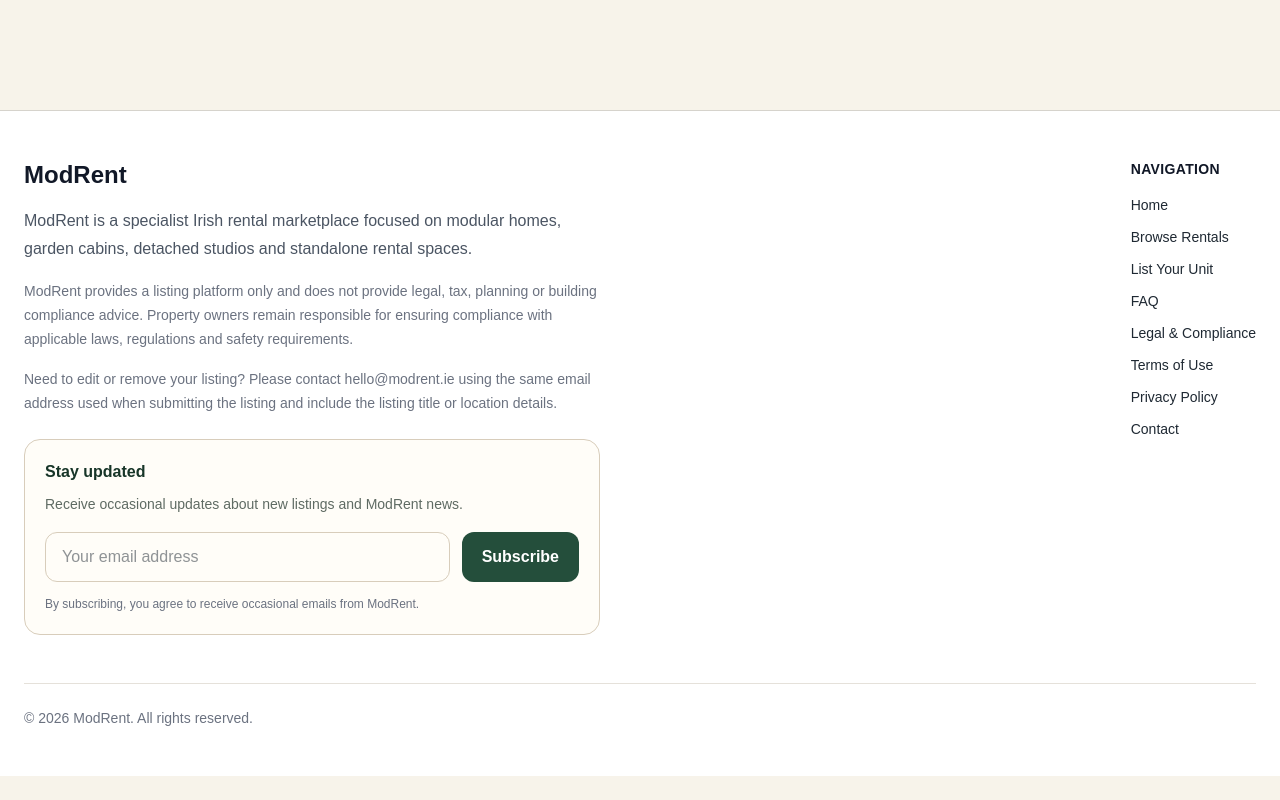
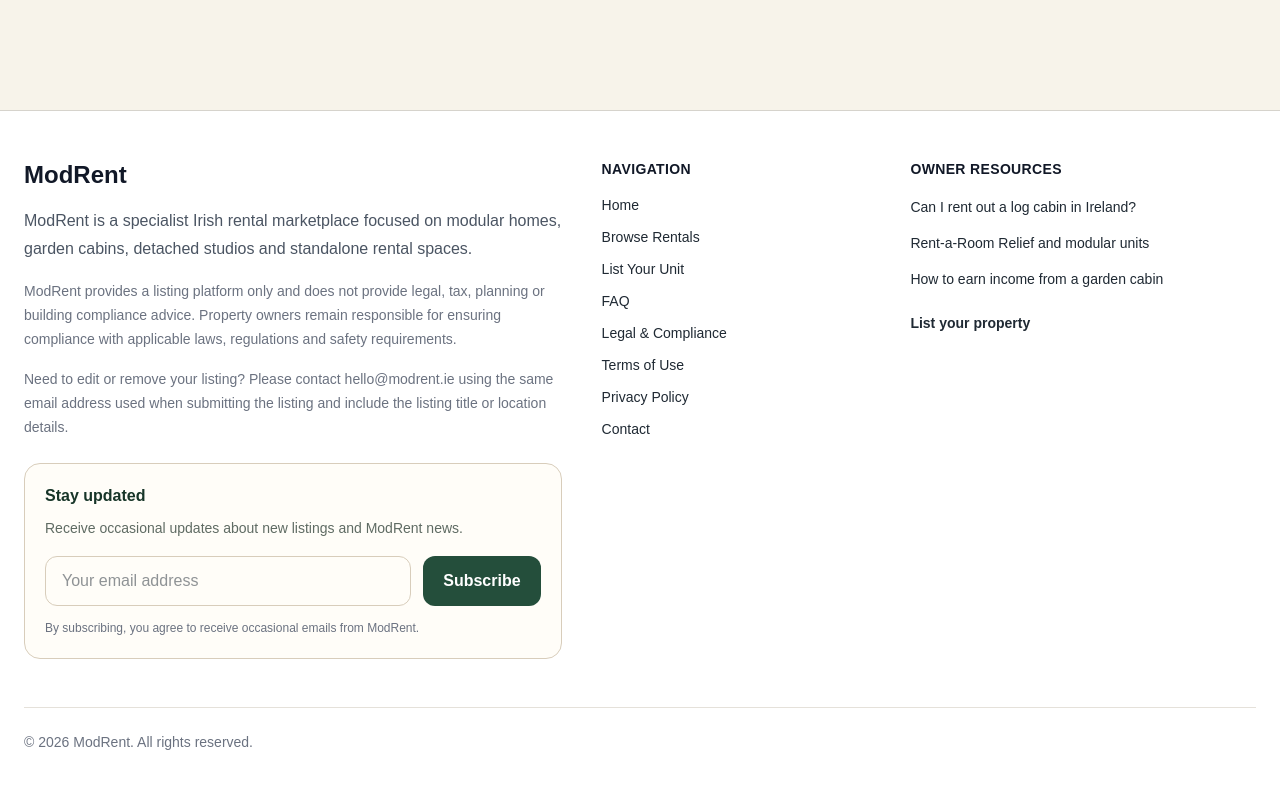
Before and after one commit to ZD12393/modrent, a Next.js app: page / in a window 1280 px wide. Shown: the part 2675-3475 px from the top of the page. Before the commit the page ends 3451 px from the top, so only its background shows below. Built offline with nearby package versions, Linux system fonts and the light colour scheme.

Commit message:
add footer owner resource links

```diff
--- a/app/layout.tsx
+++ b/app/layout.tsx
@@ -26,45 +26,27 @@
             </Link>
 
             <nav className="hidden items-center gap-6 text-sm font-medium md:flex">
-              <Link
-                href="/"
-                className="text-[#111827] transition hover:text-[#4b5563]"
-              >
+              <Link href="/" className="text-[#111827] transition hover:text-[#4b5563]">
                 Home
               </Link>
 
-              <Link
-                href="/listings"
-                className="text-[#111827] transition hover:text-[#4b5563]"
-              >
+              <Link href="/listings" className="text-[#111827] transition hover:text-[#4b5563]">
                 Browse Rentals
               </Link>
 
-              <Link
-                href="/create"
-                className="text-[#111827] transition hover:text-[#4b5563]"
-              >
+              <Link href="/create" className="text-[#111827] transition hover:text-[#4b5563]">
                 List Your Unit
               </Link>
 
-              <Link
-                href="/faq"
-                className="text-[#111827] transition hover:text-[#4b5563]"
-              >
+              <Link href="/faq" className="text-[#111827] transition hover:text-[#4b5563]">
                 FAQ
               </Link>
 
-              <Link
-                href="/legal"
-                className="text-[#111827] transition hover:text-[#4b5563]"
-              >
+              <Link href="/legal" className="text-[#111827] transition hover:text-[#4b5563]">
                 Legal
               </Link>
 
-              <Link
-                href="/contact"
-                className="text-[#111827] transition hover:text-[#4b5563]"
-              >
+              <Link href="/contact" className="text-[#111827] transition hover:text-[#4b5563]">
                 Contact
               </Link>
             </nav>
@@ -75,7 +57,7 @@
 
         <footer className="mt-20 border-t border-[#d6d3cc] bg-white">
           <div className="mx-auto max-w-7xl px-6 py-12">
-            <div className="flex flex-col gap-10 md:flex-row md:items-start md:justify-between">
+            <div className="grid gap-10 lg:grid-cols-[1.4fr_0.7fr_0.9fr]">
               <div className="max-w-xl">
                 <h2 className="mb-4 text-2xl font-bold text-[#111827]">
                   ModRent
@@ -141,60 +123,72 @@
                 </h3>
 
                 <div className="flex flex-col gap-3 text-sm">
-                  <Link
-                    href="/"
-                    className="text-[#4b5563] transition hover:text-[#111827]"
-                  >
+                  <Link href="/" className="text-[#4b5563] transition hover:text-[#111827]">
                     Home
                   </Link>
 
+                  <Link href="/listings" className="text-[#4b5563] transition hover:text-[#111827]">
+                    Browse Rentals
+                  </Link>
+
+                  <Link href="/create" className="text-[#4b5563] transition hover:text-[#111827]">
+                    List Your Unit
+                  </Link>
+
+                  <Link href="/faq" className="text-[#4b5563] transition hover:text-[#111827]">
+                    FAQ
+                  </Link>
+
+                  <Link href="/legal" className="text-[#4b5563] transition hover:text-[#111827]">
+                    Legal & Compliance
+                  </Link>
+
+                  <Link href="/terms" className="text-[#4b5563] transition hover:text-[#111827]">
+                    Terms of Use
+                  </Link>
+
+                  <Link href="/privacy" className="text-[#4b5563] transition hover:text-[#111827]">
+                    Privacy Policy
+                  </Link>
+
+                  <Link href="/contact" className="text-[#4b5563] transition hover:text-[#111827]">
+                    Contact
+                  </Link>
+                </div>
+              </div>
+
+              <div>
+                <h3 className="mb-4 text-sm font-semibold uppercase tracking-wide text-[#111827]">
+                  Owner resources
+                </h3>
+
+                <div className="flex flex-col gap-3 text-sm leading-6">
                   <Link
-                    href="/listings"
+                    href="/can-i-rent-out-a-log-cabin-in-ireland"
                     className="text-[#4b5563] transition hover:text-[#111827]"
                   >
-                    Browse Rentals
+                    Can I rent out a log cabin in Ireland?
+                  </Link>
+
+                  <Link
+                    href="/rent-a-room-relief-modular-units-ireland"
+                    className="text-[#4b5563] transition hover:text-[#111827]"
+                  >
+                    Rent-a-Room Relief and modular units
+                  </Link>
+
+                  <Link
+                    href="/how-to-earn-income-from-a-garden-cabin-ireland"
+                    className="text-[#4b5563] transition hover:text-[#111827]"
+                  >
+                    How to earn income from a garden cabin
                   </Link>
 
                   <Link
                     href="/create"
-                    className="text-[#4b5563] transition hover:text-[#111827]"
+                    className="mt-2 inline-block font-semibold text-[#244e3b] underline underline-offset-4"
                   >
-                    List Your Unit
-                  </Link>
-
-                  <Link
-                    href="/faq"
-                    className="text-[#4b5563] transition hover:text-[#111827]"
-                  >
-                    FAQ
-                  </Link>
-
-                  <Link
-                    href="/legal"
-                    className="text-[#4b5563] transition hover:text-[#111827]"
-                  >
-                    Legal & Compliance
-                  </Link>
-
-                  <Link
-                    href="/terms"
-                    className="text-[#4b5563] transition hover:text-[#111827]"
-                  >
-                    Terms of Use
-                  </Link>
-
-                  <Link
-                    href="/privacy"
-                    className="text-[#4b5563] transition hover:text-[#111827]"
-                  >
-                    Privacy Policy
-                  </Link>
-
-                  <Link
-                    href="/contact"
-                    className="text-[#4b5563] transition hover:text-[#111827]"
-                  >
-                    Contact
+                    List your property
                   </Link>
                 </div>
               </div>
```
